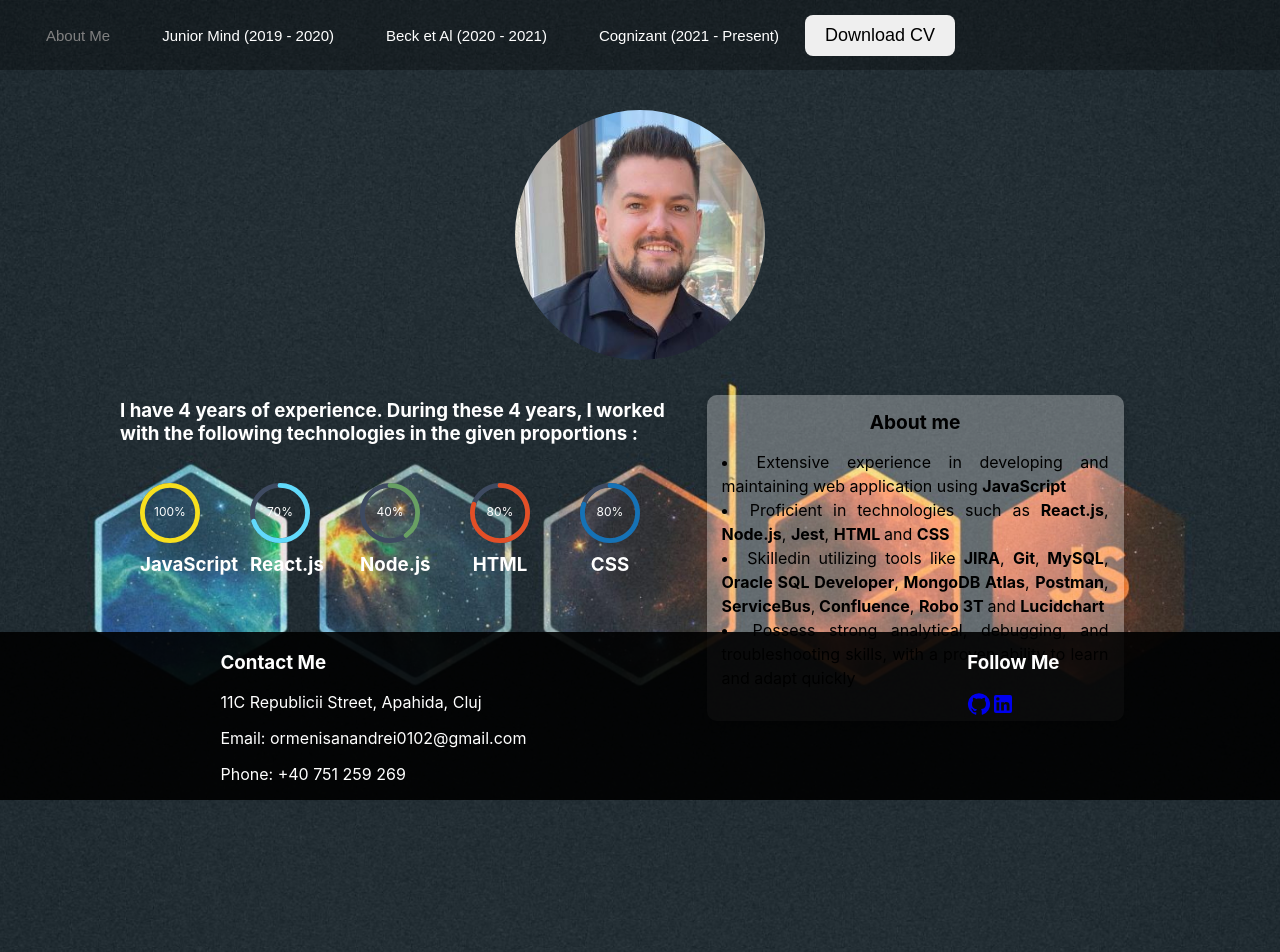
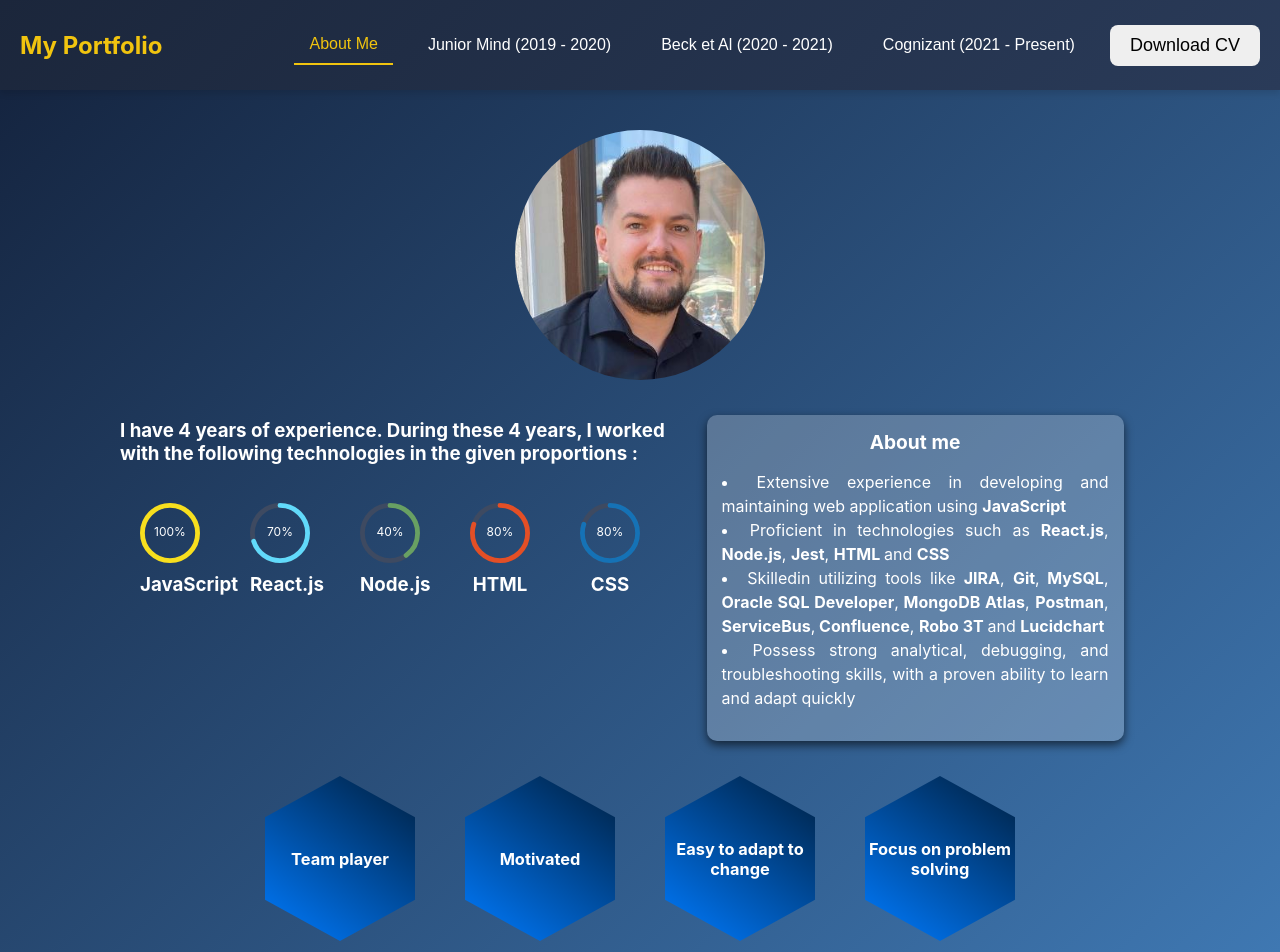
Before and after one commit to AndreiOrmeisan/webSite-prezentare, a React (Create React App) app: page / in a window 1280 px wide. Shown: the top 952 px of the page. Built offline with nearby package versions, Linux system fonts and the light colour scheme.

Commit message:
Refactoring style

```diff
--- a/src/App.css
+++ b/src/App.css
@@ -2,7 +2,7 @@
   min-height: 100vh;
   display: flex;
   flex-direction: column;
-  background: url("./jsPhoto.jpg") center/cover no-repeat;
+  background: linear-gradient(to bottom right, #13213b, #4482c0);
   padding-bottom: 50px;
 
   .content-container {
--- a/src/components/AboutMe/AboutMe.js
+++ b/src/components/AboutMe/AboutMe.js
@@ -5,6 +5,8 @@
 import profilImage from "./profilImage.JPG";
 import Card from "../Utils/Card";
 import SkillMeter from "../Utils/SkillMeter";
+import HexagonGrid from "../Utils/HexagonGrid";
+import { Group, Whatshot, Autorenew, Lightbulb } from "@mui/icons-material";
 
 const skills = [
   { skill: "JavaScript", percentage: 100, color: "#F7DF1E" },
@@ -12,6 +14,33 @@
   { skill: "Node.js", percentage: 40, color: "#68A063" },
   { skill: "HTML", percentage: 80, color: "#E34F26" },
   { skill: "CSS", percentage: 80, color: "#1572B6" },
+];
+
+const hexagons = [
+  {
+    id: 1,
+    title: "Team player",
+    description: "More info about Hexagon 1",
+    icon: <Group style={{ fontSize: 80, color: "#D4AF37" }} />,
+  },
+  {
+    id: 2,
+    title: "Motivated",
+    description: "More info about Hexagon 2",
+    icon: <Whatshot style={{ fontSize: 80, color: "#D4AF37" }} />,
+  },
+  {
+    id: 3,
+    title: "Easy to adapt to change",
+    description: "More info about Hexagon 3",
+    icon: <Autorenew style={{ fontSize: 80, color: "#D4AF37" }} />,
+  },
+  {
+    id: 4,
+    title: "Focus on problem solving",
+    description: "More info about Hexagon 4",
+    icon: <Lightbulb style={{ fontSize: 80, color: "#D4AF37" }} />,
+  },
 ];
 
 export default function AboutMe() {
@@ -72,6 +101,7 @@
           </div>
         </div>
       </div>
+      <HexagonGrid hexagons={hexagons} />
     </div>
   );
 }
--- a/src/components/Footer/Footer.css
+++ b/src/components/Footer/Footer.css
@@ -1,16 +1,93 @@
+/* Stil general pentru footer */
 .footer-oa {
-  display: flex;
-  position: sticky;
-  bottom: 0;
-  left: 0;
-  right: 0;
-  background-color: rgba(0, 0, 0, 0.9);
+  background-color: #1b263b;
+  color: white;
+  padding: 15px 20px; /* Reduce padding */
+  display: grid;
+  grid-template-columns: 1fr 1fr; /* Două coloane */
+  gap: 15px;
+  align-items: center;
+  justify-items: center;
+  font-size: 0.9rem; /* Diminuează textul */
 }
 
-.text-oa {
-  color: white;
+/* Card pentru contact */
+.contact-card {
+  flex: 1;
+  min-width: 250px; /* Dimensiune minimă pentru responsivitate */
 }
 
-.card-oa {
-  margin: 0 auto;
+.contact-card h3 {
+  margin-bottom: 20px;
+  font-size: 1.5rem;
+  color: #f1c40f; /* Aur pentru evidențiere */
 }
+
+.contact-card p {
+  margin: 5px 0;
+}
+
+.contact-card a {
+  color: #f1c40f;
+  text-decoration: none;
+}
+
+.contact-card a:hover {
+  text-decoration: underline;
+}
+
+/* Card pentru social media */
+.social-card {
+  flex: 1;
+  min-width: 250px;
+}
+
+.social-card h3 {
+  margin-bottom: 20px;
+  font-size: 1.5rem;
+  color: #f1c40f; /* Aur pentru evidențiere */
+}
+
+.social-icons {
+  display: flex;
+  justify-content: center;
+  gap: 20px; /* Spațiu între iconițe */
+}
+
+.social-link {
+  color: white;
+  transition: transform 0.2s, color 0.2s;
+}
+
+.social-link:hover {
+  color: #f1c40f; /* Aur la hover */
+  transform: scale(1.1); /* Mărire ușoară la hover */
+}
+
+/* Responsivitate */
+@media (max-width: 768px) {
+  .footer-oa {
+    grid-template-columns: 1fr; /* O singură coloană pe mobil */
+    text-align: center;
+  }
+
+  .contact-card,
+  .social-card {
+    text-align: center;
+  }
+}
+
+@media (max-width: 480px) {
+  .footer-oa {
+    padding: 20px;
+  }
+
+  .contact-card h3,
+  .social-card h3 {
+    font-size: 1.2rem; /* Dimensiune mai mică pentru titluri */
+  }
+
+  .social-icons {
+    gap: 10px; /* Spațiu mai mic între iconițe */
+  }
+}
--- a/src/components/Footer/Footer.js
+++ b/src/components/Footer/Footer.js
@@ -5,25 +5,41 @@
 
 export default function Footer() {
   return (
-    <div className="footer-oa">
-      <div className="card-oa">
-        <h3 className="text-oa">Contact Me</h3>
-        <p className="text-oa"> 11C Republicii Street, Apahida, Cluj</p>
-        <p className="text-oa"> Email: ormenisanandrei0102@gmail.com</p>
-        <p className="text-oa"> Phone: +40 751 259 269</p>
+    <footer className="footer-oa">
+      <div className="contact-card">
+        <h3>Contact Me</h3>
+        <p>11C Republicii Street, Apahida, Cluj</p>
+        <p>
+          Email:{" "}
+          <a href="mailto:ormenisanandrei0102@gmail.com">
+            ormenisanandrei0102@gmail.com
+          </a>
+        </p>
+        <p>
+          Phone: <a href="tel:+40751259269">+40 751 259 269</a>
+        </p>
       </div>
-      <div className="card-oa">
-        <h3 className="text-oa">Follow Me</h3>
-        <a href="https://github.com/AndreiOrmeisan">
-          <GitHub />
+      <div className="social-card">
+        <h3>Follow Me</h3>
+        <div className="social-icons">
+          <a
+            href="https://github.com/AndreiOrmeisan"
+            target="_blank"
+            rel="noopener noreferrer"
+            className="social-link"
+          >
+            <GitHub fontSize="large" />
           </a>
           <a
             href="https://www.linkedin.com/in/ormenisan-andrei-a9524516a/"
-          color="inherit"
+            target="_blank"
+            rel="noopener noreferrer"
+            className="social-link"
           >
-          <LinkedIn />
+            <LinkedIn fontSize="large" />
           </a>
         </div>
       </div>
+    </footer>
   );
 }
--- a/src/components/Header/Header.css
+++ b/src/components/Header/Header.css
@@ -1,75 +1,93 @@
+/* Header general */
 .header-oa {
   display: flex;
-  flex-direction: row;
+  justify-content: space-between;
   align-items: center;
-  height: 70px;
-  background-color: rgba(0, 0, 0, 0.3);
-  justify-content: space-between;
-  padding: 0 20px;
-  position: sticky; /* Poziție sticky */
-  top: 0; /* Rămâne lipit de partea de sus a paginii */
-  z-index: 100; /* Se asigură că header-ul este peste alte elemente */
+  max-height: 50px;
+  padding: 20px;
+  background: linear-gradient(135deg, #1b263b, #2a3b59); /* Gradient */
+  color: white;
+  position: sticky;
+  top: 0;
+  z-index: 1000;
+  box-shadow: 0px 4px 6px rgba(0, 0, 0, 0.1);
 }
 
-.button-oa {
-  font-size: 15px;
-  margin: 20px;
-  background-color: transparent;
-  background-repeat: no-repeat;
+/* Logo-ul */
+.logo {
+  font-size: 1.5rem;
+  font-weight: bold;
+  color: #f1c40f; /* Aur */
+}
+
+/* Meniu desktop */
+.menu {
+  display: flex;
+  gap: 20px;
+  align-items: center;
+}
+
+.button-oa,
+.button-oa-active {
+  background: none;
   border: none;
+  color: white;
+  font-size: 1rem;
+  padding: 10px 15px;
   cursor: pointer;
-  color: white;
+  transition: all 0.3s ease;
+}
+
+.button-oa:hover {
+  color: #f1c40f;
 }
 
 .button-oa-active {
-  font-size: 15px;
-  margin: 20px;
-  background-color: transparent;
-  background-repeat: no-repeat;
-  border: none;
-  cursor: pointer;
-  color: gray;
+  color: #f1c40f; /* Aur */
+  border-bottom: 2px solid #f1c40f;
 }
 
-.menu {
-  display: flex;
-  flex-direction: row;
-}
-
+/* Meniu hamburger */
 .menu-toggle {
   display: none;
   flex-direction: column;
   cursor: pointer;
-  padding: 10px;
+  gap: 5px;
 }
 
 .menu-toggle .bar {
   width: 25px;
   height: 3px;
   background-color: white;
-  margin: 4px 0;
+  transition: all 0.3s ease;
 }
 
+/* Meniu mobil */
+.menu.open {
+  display: flex;
+  flex-direction: column;
+  position: absolute;
+  top: 60px;
+  right: 0;
+  background-color: #1b263b;
+  box-shadow: 0 8px 16px rgba(0, 0, 0, 0.2);
+  border-radius: 10px;
+  padding: 10px;
+  width: 200px;
+  z-index: 1000;
+}
+
+.menu.open .button-oa {
+  text-align: left;
+  width: 100%;
+  padding: 10px;
+  border-bottom: 1px solid rgba(255, 255, 255, 0.1);
+}
+
+/* Responsivitate */
 @media (max-width: 768px) {
   .menu {
     display: none;
-    flex-direction: column;
-    align-items: center;
-    position: absolute;
-    top: 70px;
-    left: 0;
-    right: 0;
-    background-color: rgba(0, 0, 0, 0.9);
-    padding-top: 20px;
-  }
-
-  .menu.open {
-    display: flex;
-    z-index: 100;
-  }
-
-  .button-oa {
-    margin: 10px 0;
   }
 
   .menu-toggle {
--- a/src/components/Header/Header.js
+++ b/src/components/Header/Header.js
@@ -6,7 +6,7 @@
 export default function Header() {
   const navigate = useNavigate();
   const location = useLocation();
-  const [isMobileMenuOpen, setIsMobileMenuOpen] = React.useState(false); // State for mobile menu
+  const [isMobileMenuOpen, setIsMobileMenuOpen] = React.useState(false);
 
   const handleClick = (route) => {
     navigate(route);
@@ -16,7 +16,8 @@
   };
 
   return (
-    <div className="header-oa">
+    <header className="header-oa">
+      <div className="logo">My Portfolio</div>
       <div
         className="menu-toggle"
         onClick={() => setIsMobileMenuOpen(!isMobileMenuOpen)}
@@ -25,12 +26,12 @@
         <div className="bar"></div>
         <div className="bar"></div>
       </div>
-      <div className={`menu ${isMobileMenuOpen ? "open" : ""}`}>
+      <nav className={`menu ${isMobileMenuOpen ? "open" : ""}`}>
         <button
           className={
             location.pathname === "/" ? "button-oa-active" : "button-oa"
           }
-          onClick={(e) => handleClick("/")}
+          onClick={() => handleClick("/")}
         >
           About Me
         </button>
@@ -63,7 +64,7 @@
           Cognizant (2021 - Present)
         </button>
         <DownloadCVSection />
-      </div>
-    </div>
+      </nav>
+    </header>
   );
 }
--- a/src/components/Utils/Card.css
+++ b/src/components/Utils/Card.css
@@ -1,26 +1,26 @@
 .cards-oa {
-  background-color: rgba(255, 255, 255, 0.3);
+  background-color: rgba(255, 255, 255, 0.233);
   margin: 15px auto; /* Centrare și spațiere între carduri */
   height: auto; /* Permite extinderea pe baza conținutului */
   width: 90%; /* Ocupă aproape întreaga lățime pe dispozitive mici */
   max-width: 400px; /* Lățime maximă pe ecrane mari */
   border-radius: 10px;
   padding: 15px;
-  box-shadow: 0px 4px 10px rgba(0, 0, 0, 0.2); /* Adăugare umbră pentru estetică */
+  box-shadow: 0px 4px 10px rgba(0, 0, 0, 0.6); /* Adăugare umbră pentru estetică */
   word-wrap: break-word; /* Text lung va fi împărțit pe linii noi */
 }
 
 .cards-oa h3 {
   font-size: 1.2rem; /* Dimensiune rezonabilă pentru titlu */
   margin-bottom: 10px;
-  color: black;
+  color: white;
   text-align: center;
 }
 
 .cards-oa p {
   font-size: 1rem; /* Dimensiune text normal */
   text-align: justify;
-  color: black;
+  color: white;
   line-height: 1.5; /* Spațiere între linii pentru lizibilitate */
 }
 
--- a/src/components/Utils/DownloadCV.js
+++ b/src/components/Utils/DownloadCV.js
@@ -25,7 +25,7 @@
       link.href = "/2025-Ormenisa Andrei CV.pdf";
       link.download = "2025-Ormenisa Andrei CV.pdf";
       document.body.appendChild(link);
-      link.click();
+      //link.click();
       document.body.removeChild(link);
     }, 1000);
   };
--- /dev/null
+++ b/src/components/Utils/HexagonGrid.css
@@ -0,0 +1,117 @@
+/* Hexagon Grid */
+.hexagon-grid {
+  display: flex;
+  justify-content: center;
+  align-items: center;
+  gap: 50px;
+  flex-wrap: wrap;
+  padding: 20px;
+}
+
+.hexagon {
+  width: 150px;
+  height: 165px;
+  background: linear-gradient(36deg, #007bff, #001f3f); /* Albastru accentuat */
+  clip-path: polygon(50% 0%, 100% 25%, 100% 75%, 50% 100%, 0% 75%, 0% 25%);
+  display: flex;
+  justify-content: center;
+  align-items: center;
+  cursor: pointer;
+  gap: 10px;
+  transition: transform 0.3s, box-shadow 0.6s;
+}
+
+.hexagon:hover {
+  transform: scale(1.1);
+  box-shadow: 0 10px 20px rgba(0, 0, 0, 0.4);
+}
+
+.hexagon-content {
+  color: white;
+  text-align: center;
+  font-size: 14px;
+  font-weight: bold;
+}
+
+/* Modal Styles */
+.modal-overlay {
+  position: fixed;
+  top: 0;
+  left: 0;
+  width: 100%;
+  height: 100%;
+  background: rgba(0, 0, 0, 0.8);
+  display: flex;
+  justify-content: center;
+  align-items: center;
+  z-index: 1000;
+}
+
+.modal-content {
+  background: linear-gradient(
+    145deg,
+    #001f3f,
+    #007bff
+  ); /* Dominat de albastru */
+  padding: 30px;
+  border-radius: 20px;
+  max-width: 400px;
+  width: 90%;
+  text-align: center;
+  box-shadow: 0 10px 25px rgba(0, 0, 0, 0.4);
+  color: white;
+}
+
+.modal-content h2 {
+  margin-bottom: 15px;
+  color: #d4af37; /* Accent pe albastru */
+}
+
+.modal-content p {
+  font-size: 16px;
+  color: #e0e0e0; /* Gri deschis pentru contrast */
+}
+
+.close-button {
+  margin-top: 15px;
+  padding: 10px 20px;
+  background: #007bff; /* Albastru pentru buton */
+  color: white;
+  border: 1px solid #001f3f; /* Contur subtil albastru închis */
+  border-radius: 5px;
+  cursor: pointer;
+  font-weight: bold;
+  transition: background 0.3s, transform 0.3s;
+}
+
+.close-button:hover {
+  background: #001f3f; /* Albastru închis la hover */
+  transform: scale(1.1);
+}
+
+/* Responsivitate */
+@media (max-width: 768px) {
+  .hexagon {
+    width: 100px;
+    height: 130px;
+  }
+
+  .hexagon-content {
+    font-size: 12px;
+  }
+
+  .modal-content {
+    padding: 20px;
+  }
+}
+
+@media (max-width: 480px) {
+  .hexagon {
+    width: 80px;
+    height: 100px;
+  }
+
+  .hexagon-content {
+    font-size: 10px;
+  }
+}
--- /dev/null
+++ b/src/components/Utils/HexagonGrid.js
@@ -0,0 +1,45 @@
+import React, { useEffect, useState } from "react";
+import "./HexagonGrid.css";
+
+const HexagonGrid = ({ hexagons }) => {
+  const [selectedHexagon, setSelectedHexagon] = useState(null);
+
+  const openModal = (hexagon) => {
+    setSelectedHexagon(hexagon);
+  };
+
+  const closeModal = () => {
+    setSelectedHexagon(null);
+  };
+
+  return (
+    <div className="hexagon-grid">
+      {hexagons.map((hexagon) => (
+        <div
+          key={hexagon.id}
+          className="hexagon"
+          onClick={() => openModal(hexagon)}
+        >
+          <div className="hexagon-content">
+            <h3>{hexagon.title}</h3>
+          </div>
+        </div>
+      ))}
+
+      {selectedHexagon && (
+        <div className="modal-overlay" onClick={closeModal}>
+          <div className="modal-content" onClick={(e) => e.stopPropagation()}>
+            <h2>{selectedHexagon.title}</h2>
+            {selectedHexagon.icon}
+            <p>{selectedHexagon.description}</p>
+            <button className="close-button" onClick={closeModal}>
+              Close
+            </button>
+          </div>
+        </div>
+      )}
+    </div>
+  );
+};
+
+export default HexagonGrid;
```
Lines whose indentation alone changed are shown as unchanged.
